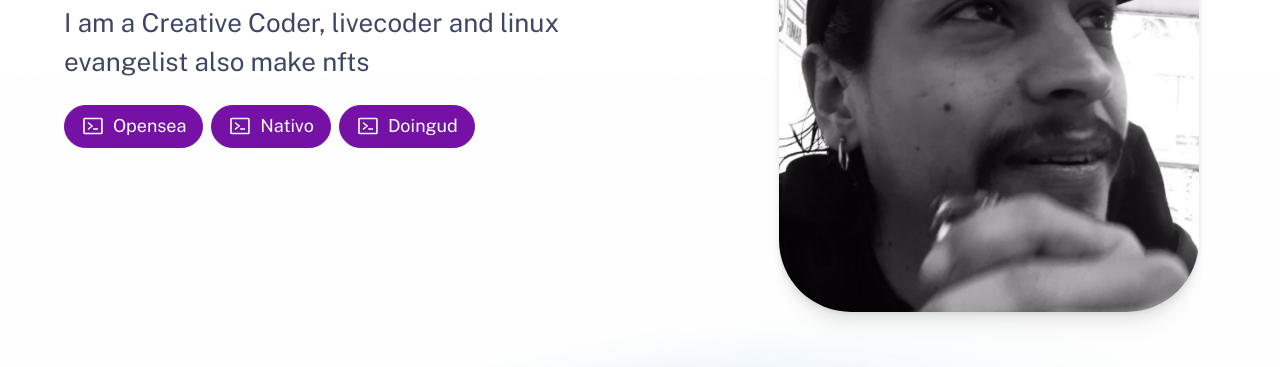
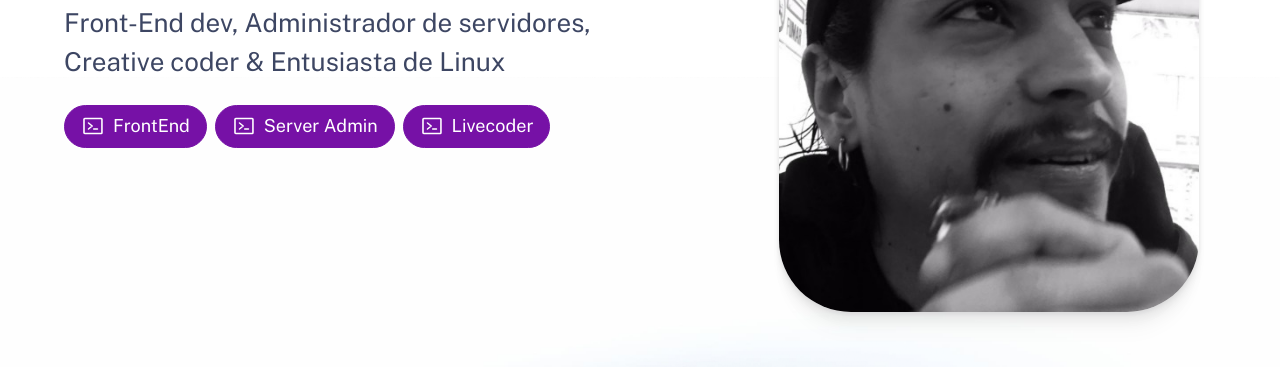
Before and after one commit to Noisk8/Noisk8_perfil, an Astro site: page / in a window 1280 px wide. Shown: the part 433-800 px from the top of the page. Built offline with nearby package versions, Linux system fonts and the light colour scheme; Astro itself is replaced by a stand-in of ours.

Commit message:
otra vez

```diff
--- a/src/pages/index.astro
+++ b/src/pages/index.astro
@@ -31,13 +31,13 @@ const projects = (await getCollection('work'))
 			<header class="hero">
 				<Hero
 					title="Noisk8"
-					tagline="I am a Creative Coder, livecoder and linux evangelist also make nfts"
+					tagline="Front-End dev, Administrador de servidores, Creative coder & Entusiasta de Linux"
 					align="start"
 				>
 					<div class="roles">
-						<a href="https://opensea.io/Catastrofe_Cosmica" target="_blank"><Pill>  <Icon icon="terminal-window" size="1.33em" /> Opensea</Pill></a>
-						<a href="https://www.nativo.art/pakoperkin" target="_blank"><Pill><Icon icon="terminal-window" size="1.33em" /> Nativo</Pill></a>
-						<a href="https://doingud.com/@noisk8" target="_blank"><Pill><Icon icon="terminal-window" size="1.33em" /> Doingud</Pill></a>
+						<a href="https://opensea.io/Catastrofe_Cosmica" target="_blank"><Pill>  <Icon icon="terminal-window" size="1.33em" /> FrontEnd</Pill></a>
+						<a href="https://www.nativo.art/pakoperkin" target="_blank"><Pill><Icon icon="terminal-window" size="1.33em" /> Server Admin</Pill></a>
+						<a href="https://doingud.com/@noisk8" target="_blank"><Pill><Icon icon="terminal-window" size="1.33em" /> Livecoder</Pill></a>
 					</div>
 				</Hero>
 
```
